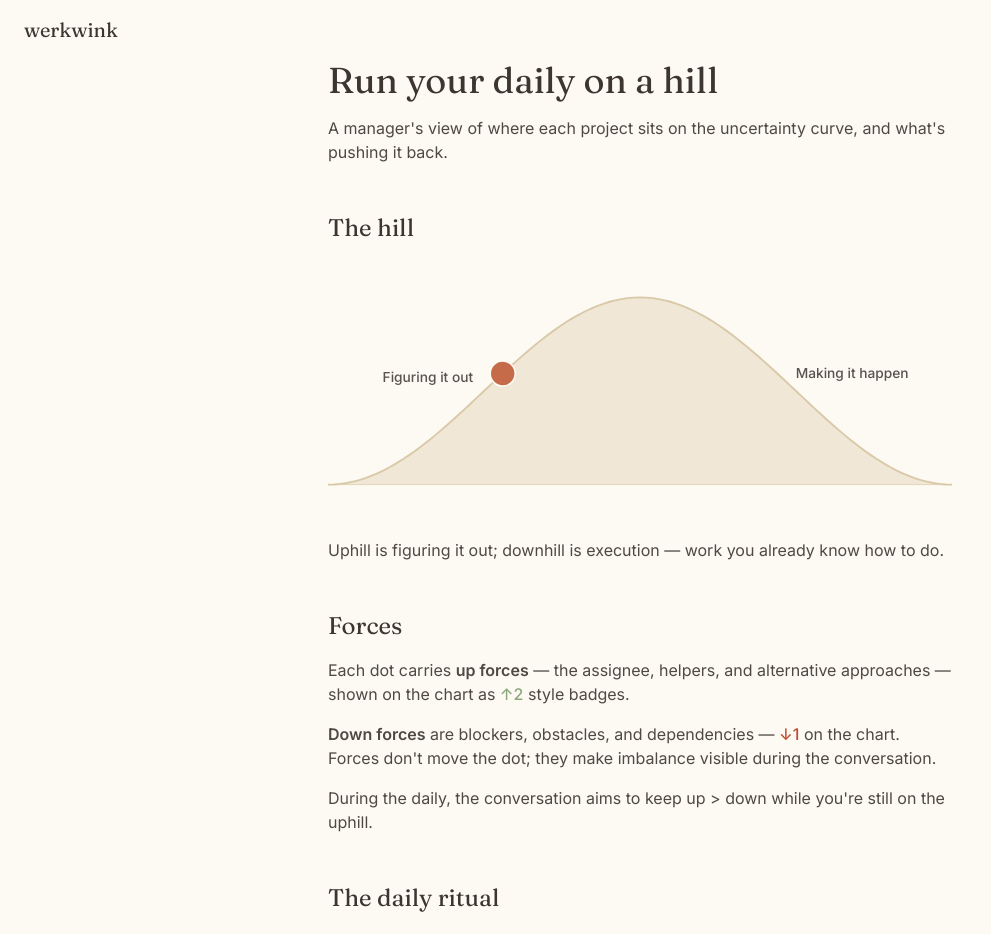
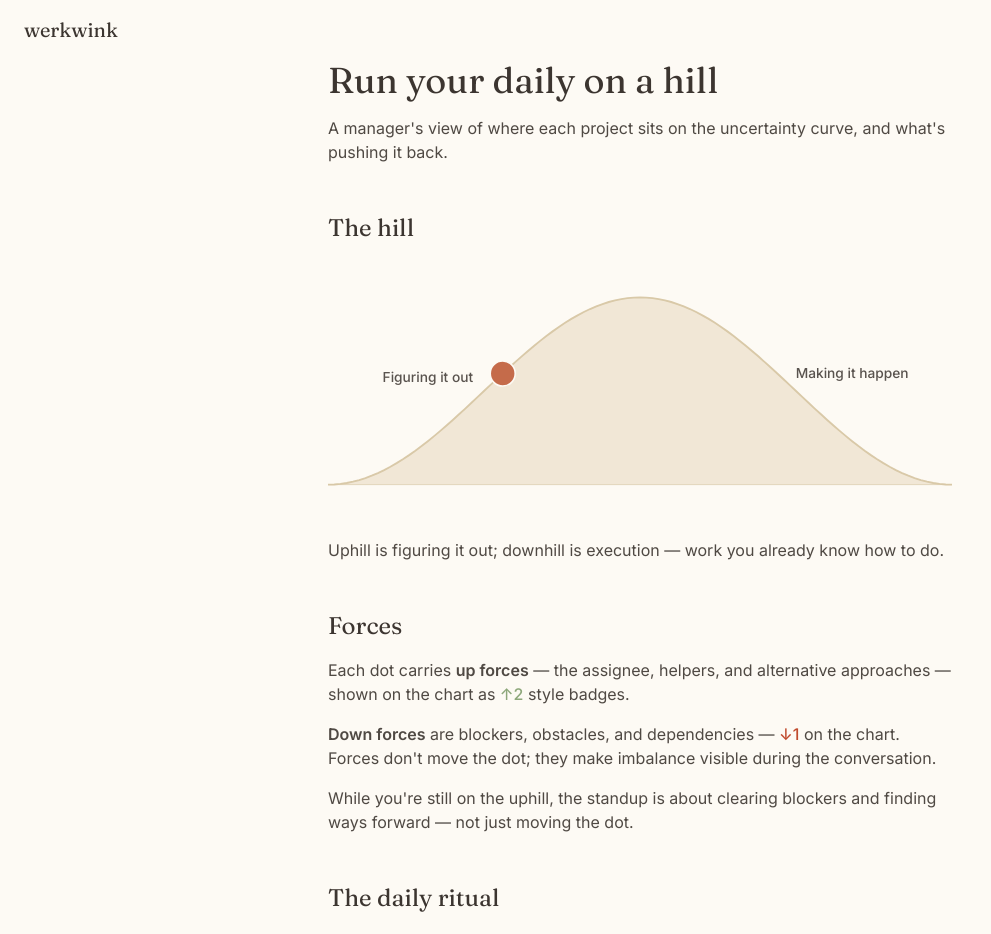
Before and after one commit to jesprider/werkwink, a Vue app: page / in a window 1280 px wide. Shown: the top 934 px of the page, without its empty margins (0-991 px from the left). Built offline with nearby package versions, Linux system fonts and the light colour scheme.

Commit message:
Tighten forces explainer copy on landing page.
Replace the awkward up/down comparison with plain language about clearing blockers on the uphill.

Co-authored-by: Cursor <cursoragent@cursor.com>

```diff
--- a/src/views/LandingView.vue
+++ b/src/views/LandingView.vue
@@ -39,8 +39,8 @@ import LandingHillIllustration from '../components/LandingHillIllustration.vue'
         conversation.
       </p>
       <p class="text-text-warm/90">
-        During the daily, the conversation aims to keep up &gt; down while you're still on the
-        uphill.
+        While you're still on the uphill, the standup is about clearing blockers and finding ways
+        forward — not just moving the dot.
       </p>
     </section>
 
```
